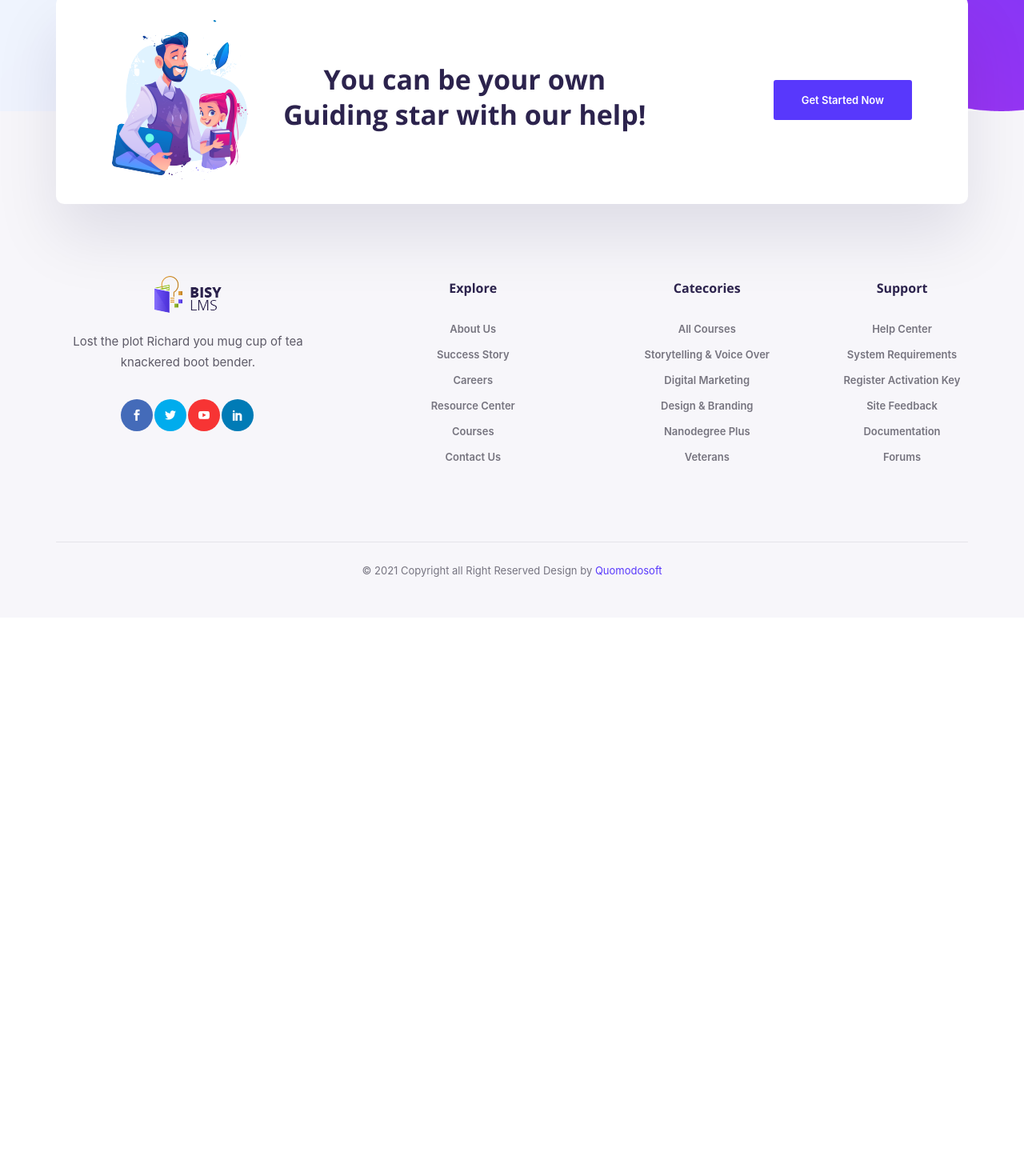
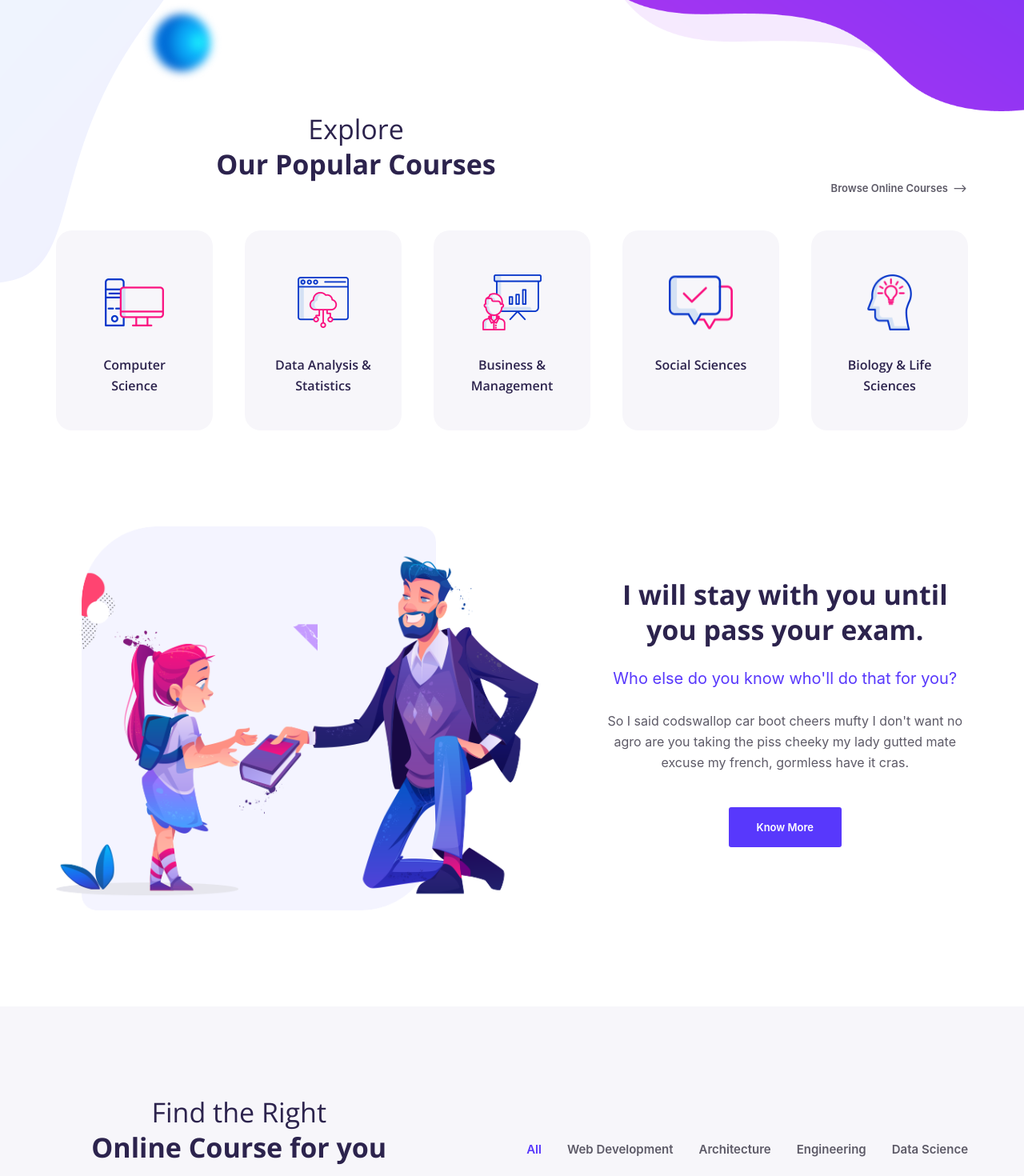
Before and after one commit to schoolofhawking/skill2flyClient, a React (Create React App) app: page / in a window 1280 px wide. Shown: the part 600-2070 px from the top of the page at 80% size. Before the commit the page ends 1372 px from the top, so only its background shows below. Built offline with nearby package versions, Linux system fonts and the light colour scheme.

Commit message:
component adding to user.js

```diff
--- a/src/components/user/Footer/Footer.js
+++ b/src/components/user/Footer/Footer.js
@@ -2,7 +2,7 @@ import React from 'react'
 
 function Footer() {
     return (
-        <footer className="footer-1">
+        <footer className="footer-1" style={{marginTop:"40vh"}}>
         <div className="container">
           <div className="row">
             <div className="col-md-12">
--- a/src/components/user/Index/Index.js
+++ b/src/components/user/Index/Index.js
@@ -2,6 +2,9 @@ import React from "react";
 import Footer from "../Footer/Footer";
 import Navbar from "../NavBar/Navbar";
 import BannerOne from "./Banners/BannerOne";
+import BannerTwo from "./Banners/BannerTwo";
+import CourseCard from "./Banners/CourseCard";
+import HomeVideo from "./Banners/HomeVideo";
 
 function Index() {
   return (
@@ -9,7 +12,10 @@ function Index() {
       <Navbar />
 
       <BannerOne/>
+      <BannerTwo/>
 
+      <CourseCard/>
+      <HomeVideo/>
 
       <Footer/>
     </>
```
